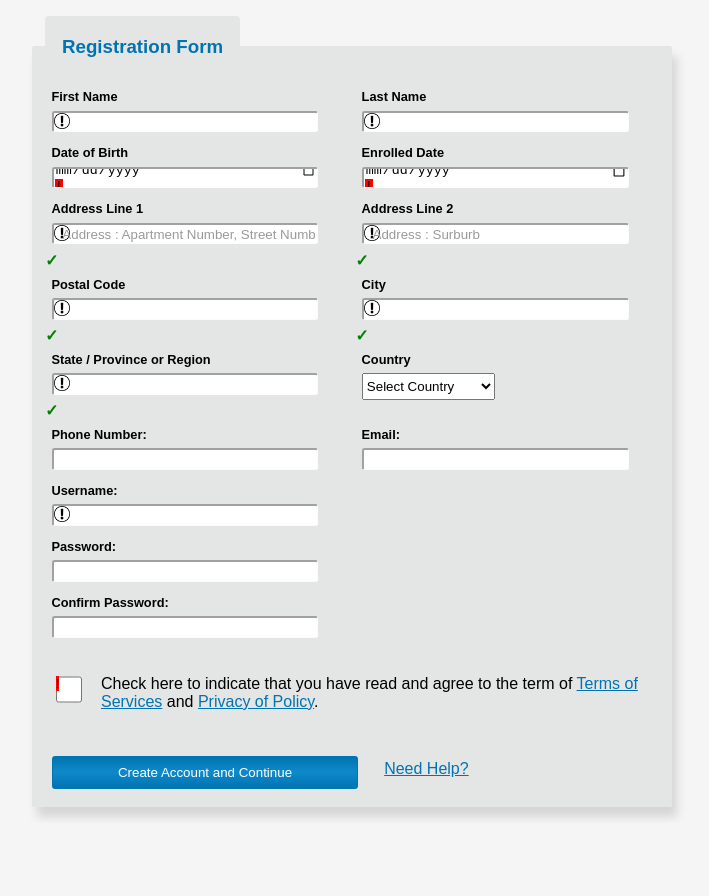
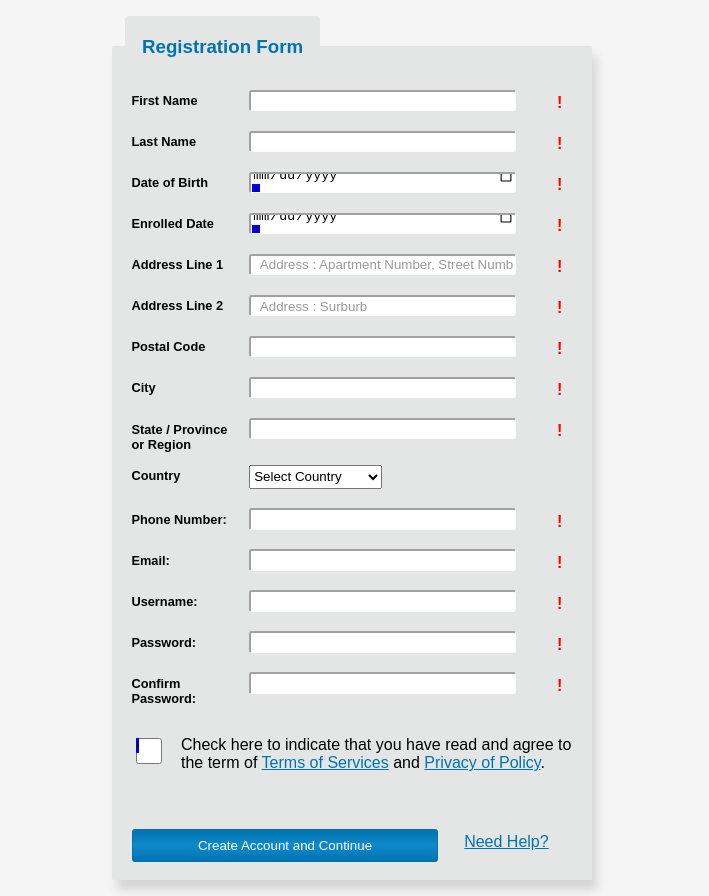
Before and after one commit to 15yan/15yan.github.io, a plain HTML site: page index.html in a window 1280 px wide. Shown: the whole page, without its empty margins (288-997 px from the left). Before the commit the page ends 823 px from the top, so only its background shows below. Drawn offline with Linux system fonts and the light colour scheme.

Commit message:
third web form commit

```diff
--- a/form.css
+++ b/form.css
@@ -14,7 +14,23 @@ body{
     grid-template-rows: auto  ;
 }
 
+#item{
+    display: grid;
+    grid-gap:.5em;
+    grid-template-columns: 90fr 10fr;
+    grid-template-rows: auto;
+}
 
+#address{
+    display: grid;
+    grid-gap:.5em;
+    grid-template-columns: 90fr 10fr;
+    grid-template-rows: auto;
+}
+
+aside{
+    padding-top:.7em;
+}
 
 input{
     width:21em;
@@ -23,9 +39,14 @@ input{
 
 }
 
-input[type='text'] {
+
+label{
+    display:none;
+}
+
+input::placeholder::after {
     background-image: url(images/ex.png);
-    background-position: top left;
+    background-position: top right;
     background-repeat: no-repeat;
     background-size: 6%;
 }
@@ -38,12 +59,12 @@ input:required:focus{
 input:focus::placeholder{
     color: transparent;
 }
-/*
+
 input:invalid+aside:before {
     content: '!';
     color:red;
     font-weight: bold;
-}*/
+}
 
 input:valid+aside:after {
     content: '✓';
@@ -53,7 +74,7 @@ input:valid+aside:after {
 
 input::after{
     content:'!';
-    background:red;
+    background:blue;
 }
 
 fieldset{
@@ -73,7 +94,7 @@ legend{
 
 
 
-#item8 select{
+#item select{
     margin:.5em ;
     width:10em;
     height:1.8em;
@@ -118,9 +139,6 @@ legend{
     grid-row:1;
 }
 
-
-
-
 #item17 p{
     grid-column:2;
     grid-row:1;
@@ -135,19 +153,20 @@ legend{
 }
 
 
-label{
-    display:none;
-}
-
-
-
 @media screen and (min-width: 25em){
+    #container {
+        display: grid;
+        grid-gap: .4em;
+        grid-template-columns: 100%;
+        grid-template-rows: auto ;
+        margin:0 auto;
+    }
 
     fieldset{
         margin:1em auto;
         background: rgb(228, 230, 230);
         border:rgb(228, 230, 230) dotted 1px;
-        width:40em;
+        width:30em;
         height:auto;
         box-shadow: 5px 10px 10px #d6d5d5;
     }
@@ -155,13 +174,6 @@ label{
     legend{
         background:rgb(228, 230, 230);
         border:1px  solid rgb(228, 230, 230);
-    }
-
-    label{
-        display:block;
-        font-weight: bold;
-        font-size: .8em;
-        padding-left:.5em;
     }
 
     input{
@@ -173,78 +185,37 @@ label{
         height:1.6em;
     }
 
-
-    input::placeholder{
+    #item input::placeholder{
         color:transparent;
     }
 
-
-
-    #container {
+    #item{
         display: grid;
-        grid-gap: .4em;
-        grid-template-columns: 50fr 50fr;
-        grid-template-rows: auto ;
-        margin:0 auto;
+        grid-gap:.5em;
+        grid-template-columns: 25fr 70fr 5fr;
+        grid-template-rows: auto;
     }
 
-
-    #item1{
-        grid-column: 1;
-        grid-row:2;
+    #address{
+        display: grid;
+        grid-gap:.5em;
+        grid-template-columns: 25fr 70fr 5fr;
+        grid-template-rows: auto;
     }
 
-    #item2{
-        grid-column: 2;
-        grid-row:2;
+    label{
+        display:block;
+        font-weight: bold;
+        font-size: .8em;
+        padding:.8em 0 0 .5em;
     }
 
-    #bday{
-        grid-column:1;
-        grid-row:3;
-    }
-
-    #sdate{
-        grid-column:2;
-        grid-row:3;
-    }
-
-    #item3{
-        grid-column:1;
-        grid-row:4;
-    }
-
-    #item4{
-        grid-column:2;
-        grid-row:4;
-    }
-
-    #item5{
-        grid-column:1;
-        grid-row:5;
-    }
-
-    #item6{
-        grid-column:2;
-        grid-row:5;
-    }
-
-    #item3 input::placeholder{
+    #address input::placeholder{
         color:rgb(155, 154, 154);
     }
 
-    #item3 input:focus::placeholder{
+    #address input:focus::placeholder{
         color: transparent;
-    }
-
-    #item7{
-        grid-column:1;
-        grid-row:6;
-    }
-
-    #item8{
-        grid-column: 2;
-        grid-row:6;
     }
 
     #item8 select{
@@ -253,43 +224,7 @@ label{
         height:2em;
     }
 
-    #item4 input::placeholder{
-        color:rgb(155, 154, 154);
-    }
-
-    #item4 input:focus::placeholder{
-        color: transparent;
-    }
-
-    #item9{
-        grid-column:1;
-        grid-row:7;
-    }
-
-    #item10{
-        grid-column:2;
-        grid-row:7;
-    }
-
-    #item11{
-        grid-column:1;
-        grid-row:8;
-
-    }
-
-    #item12{
-        grid-column:1;
-        grid-row:9;
-    }
-
-    #item13{
-        grid-column:1;
-        grid-row:10;
-    }
-
     #item17{
-        grid-column:1/span 2;
-        grid-row:11;
         display:grid;
         grid-gap:.5em;
         grid-template-columns: 5fr 95fr;
@@ -311,11 +246,7 @@ label{
         grid-row:1;
     }
 
-
-
     #item14{
-        grid-column:1/span 2;
-        grid-row:12;
         display: grid;
         grid-gap:.5em;
         grid-template-columns: 50fr 50fr;
--- a/index.html
+++ b/index.html
@@ -13,7 +13,7 @@
         <legend><h3>Registration Form</h3></legend>
         <form id="container">
 
-                <section id="item1" class="box">
+                <section id="item" class="box">
 
                     <label for="fname" >First Name</label>
 
@@ -21,63 +21,63 @@
                     <aside id="icon"></aside>
                 </section>
 
-                <section id="item2">
+                <section id="item">
                     <label for="lname" >Last Name</label>
                     <input type="text" placeholder="  Last name" title="Please fill in your last name"  required>
                     <aside></aside>
 
                 </section>
 
-                <section id="bday">
+                <section id="item">
                     <label for="bday">Date of Birth</label>
                     <input type="date" max="2018-10-15" min="1900-01-01" value="Date of Birth" required>
                     <aside></aside>
 
                 </section>
 
-                <section id="sdate">
+                <section id="item">
                     <label for="edate">Enrolled Date</label>
                     <input type="date" max="2018-10-15" required>
                     <aside></aside>
 
 
                 </section>
-                <section id="item3">
+                <section id="address">
                     <label for="address1" >Address Line 1</label>
-                    <input type="text" placeholder="  Address : Apartment Number, Street Number" title="Please fill in your apartment number" >
+                    <input type="text" placeholder="  Address : Apartment Number, Street Number" title="Please fill in your apartment number"required >
                     <aside></aside>
 
                 </section>
 
-                <section id="item4">
+                <section id="address">
                     <label for="address2" >Address Line 2</label>
-                    <input type="text" placeholder="  Address : Surburb" title="Please fill in the surburb">
+                    <input type="text" placeholder="  Address : Surburb" title="Please fill in the surburb" required>
                     <aside></aside>
 
                 </section>
 
-                <section id="item5">
+                <section id="item">
                     <label for="pcode" >Postal Code</label>
-                    <input type="text" placeholder="  Postal code" title="Please fill in the postal code">
+                    <input type="text" placeholder="  Postal code" title="Please fill in the postal code" required>
                     <aside></aside>
 
                 </section>
 
-                <section id="item6">
+                <section id="item">
                     <label for="city" >City</label>
-                    <input type="text" placeholder="  City" title="Please fill in the city">
+                    <input type="text" placeholder="  City" title="Please fill in the city" required>
                     <aside></aside>
 
                 </section>
 
-                <section id="item7">
+                <section id="item">
                     <label for="state" >State / Province or Region</label>
-                    <input type="text" placeholder="  State / Province / Region" title="Please fill in the state">
+                    <input type="text" placeholder="  State / Province / Region" title="Please fill in the state" required>
                     <aside></aside>
 
                 </section>
 
-                <section id="item8">
+                <section id="item">
                     <label for="country" >Country</label>
                     <select name="country">
                             <option value="Select">Select Country</option>
@@ -88,35 +88,35 @@
                     </select>
                 </section>
 
-                <section id="item9">
+                <section id="item">
                     <label for="phone">Phone Number: </label>
                     <input type="tel" placeholder="  Phone Number" title="Please input your Australian mobile number."  pattern="[0-9]{4}[0-9]{3}[0-9]{3}" required>
                     <aside></aside>
 
                 </section>
 
-                <section id="item10">
+                <section id="item">
                     <label for="email">Email: </label>
                     <input type="email" placeholder="  Email Address" title="Please enter a valid email address "  pattern="" required>
                     <aside></aside>
 
                 </section>
 
-               <section id="item11">
+               <section id="item">
                     <label for="username" class="grid">Username: </label>
                     <input type="text" placeholder="  Username" title="Username contains 6-12 lowercase letters."  maxlength="12" required>
                     <aside></aside>
 
                 </section>
 
-                <section id="item12">
+                <section id="item">
                     <label for="pwd" >Password: </label>
                     <input type="password" placeholder="  Password" title="Password contains 8-20 characters, at least one uppercase letter, at least one number"  maxlength="20" pattern="" required>
                     <aside></aside>
 
                 </section>
 
-                <section id="item13">
+                <section id="item">
                     <label for="pwd"  >Confirm Password: </label>
                     <input type="password" placeholder="  Confirm your password"   title="Please make sure the two passowrds match." pattern="" required>
                     <aside></aside>
```
